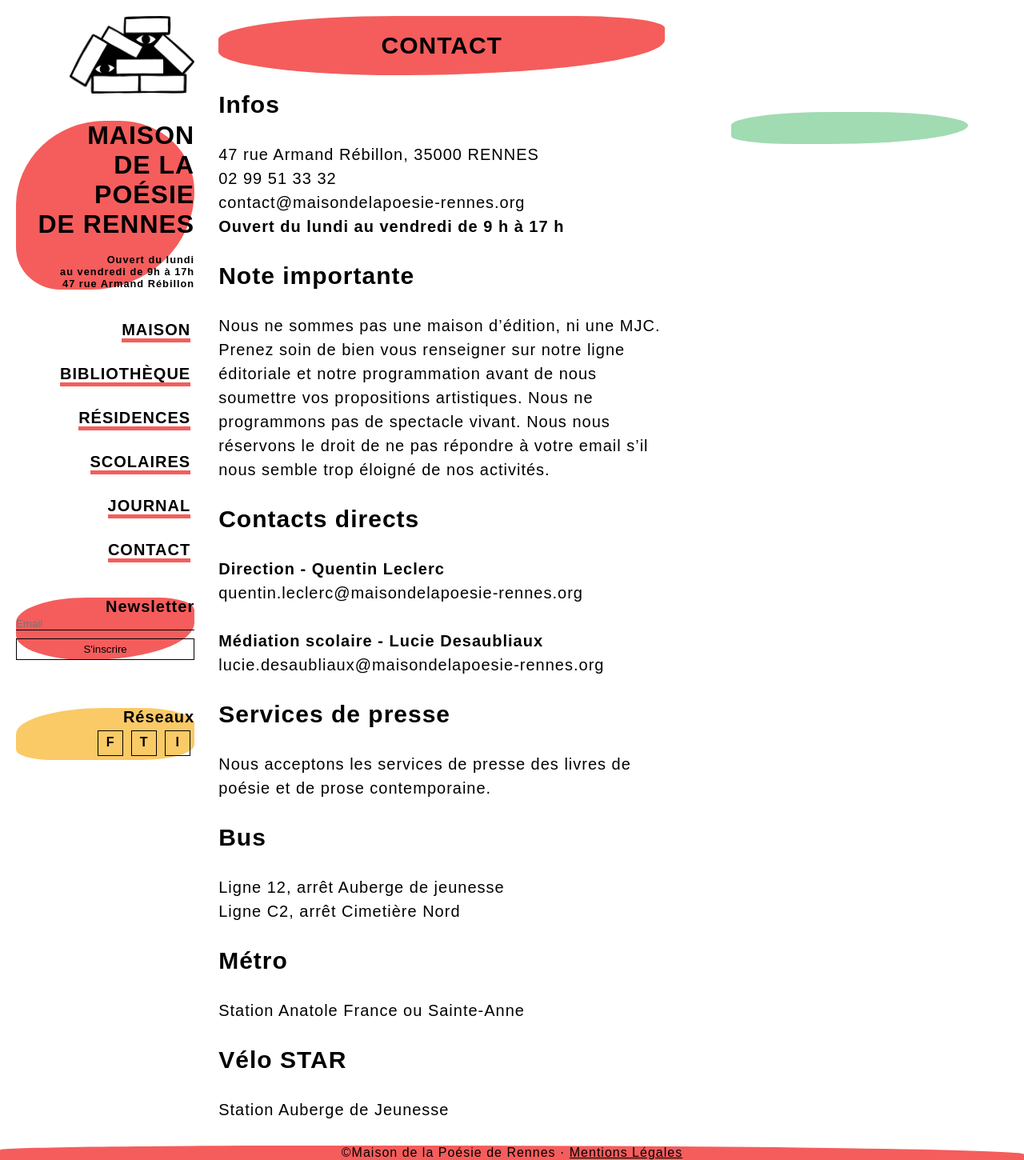
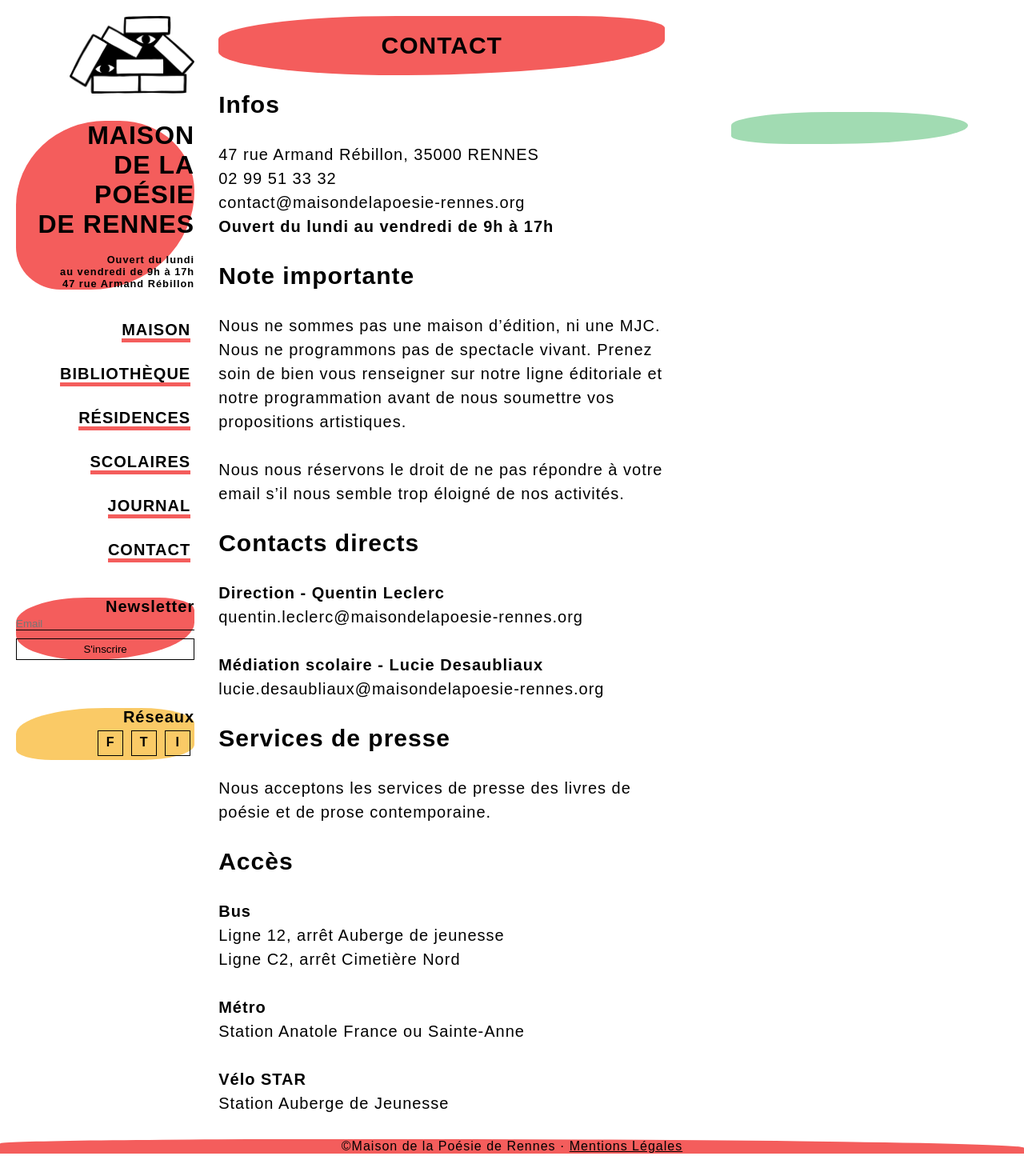
Before and after one commit to PQuod/MaisondelaPoesiedeRennes, a Jekyll site: the page built from contact.md, in a window 1280 px wide. Shown: the whole page at 80% size. Built offline with Jekyll 4.4.1, drawn with Linux system fonts in a browser that asks for light colours; some web fonts are replaced; a script that is not in the unit is left out.

Commit message:
Update Pages “contact”

```diff
--- a/contact.md
+++ b/contact.md
@@ -7,11 +7,12 @@
 47 rue Armand Rébillon, 35000 RENNES
 02 99 51 33 32
 contact@maisondelapoesie-rennes.org
-**Ouvert du lundi au vendredi de 9 h à 17 h**
+**Ouvert du lundi au vendredi de 9h à 17h**
 
 # Note importante
-Nous ne sommes pas une maison d'édition, ni une MJC. Prenez soin de bien vous renseigner sur notre ligne éditoriale et notre programmation avant de nous soumettre vos propositions artistiques. Nous ne programmons pas de spectacle vivant. Nous nous réservons le droit de ne pas répondre à votre email s'il nous semble trop éloigné de nos activités.
+Nous ne sommes pas une maison d'édition, ni une MJC. Nous ne programmons pas de spectacle vivant. Prenez soin de bien vous renseigner sur notre ligne éditoriale et notre programmation avant de nous soumettre vos propositions artistiques.
 
+Nous nous réservons le droit de ne pas répondre à votre email s'il nous semble trop éloigné de nos activités.
 
 # Contacts directs
 **Direction - Quentin Leclerc**
@@ -20,19 +21,17 @@
 **Médiation scolaire - Lucie Desaubliaux**
 lucie.desaubliaux@maisondelapoesie-rennes.org
 
-
 # Services de presse
 Nous acceptons les services de presse des livres de poésie et de prose contemporaine.
 
+# Accès
 
-# Bus
+**Bus**\
 Ligne 12, arrêt Auberge de jeunesse
 Ligne C2, arrêt Cimetière Nord
 
-
-# Métro
+**Métro**\
 Station Anatole France ou Sainte-Anne
 
-
-# Vélo STAR
+**Vélo STAR**\
 Station Auberge de Jeunesse
```
